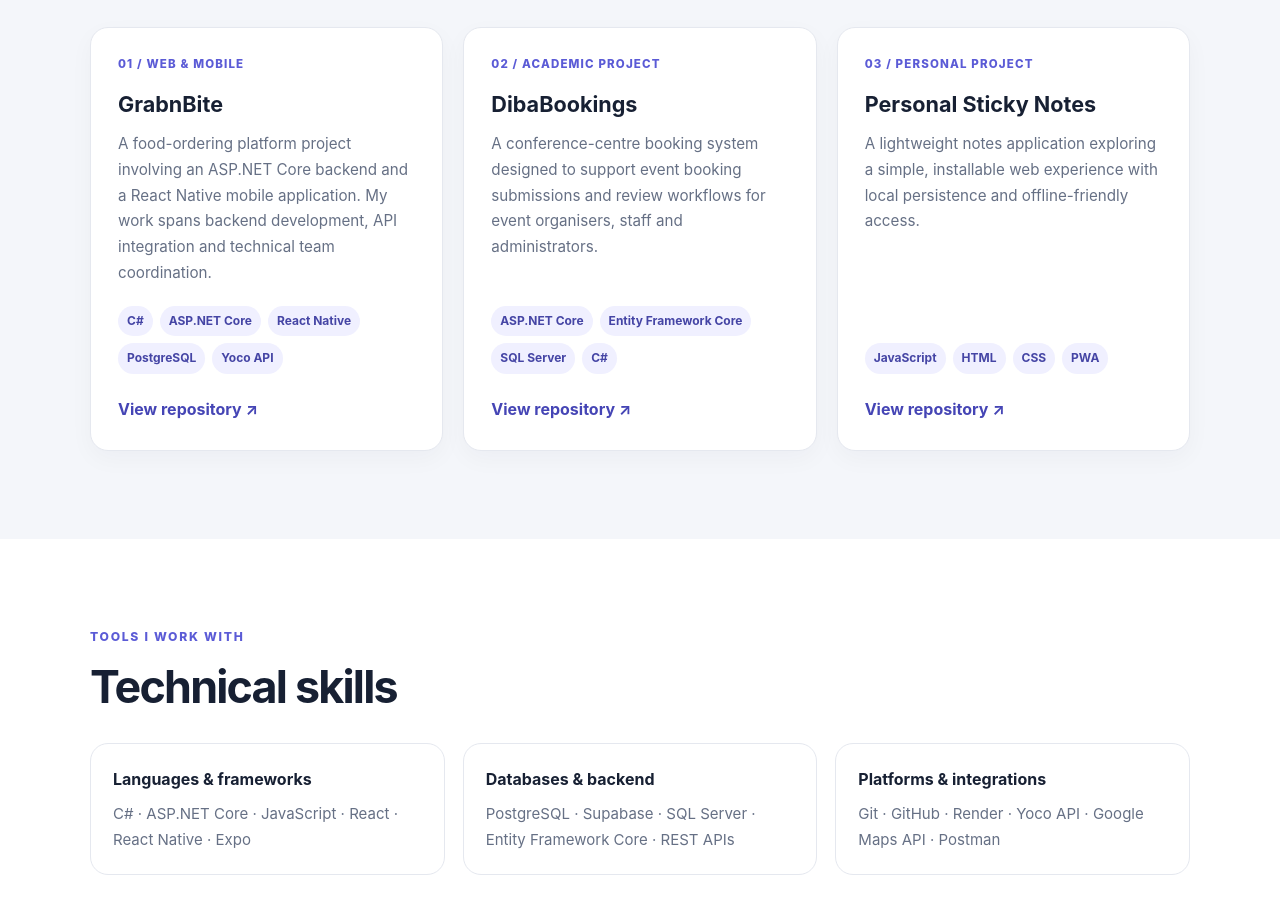
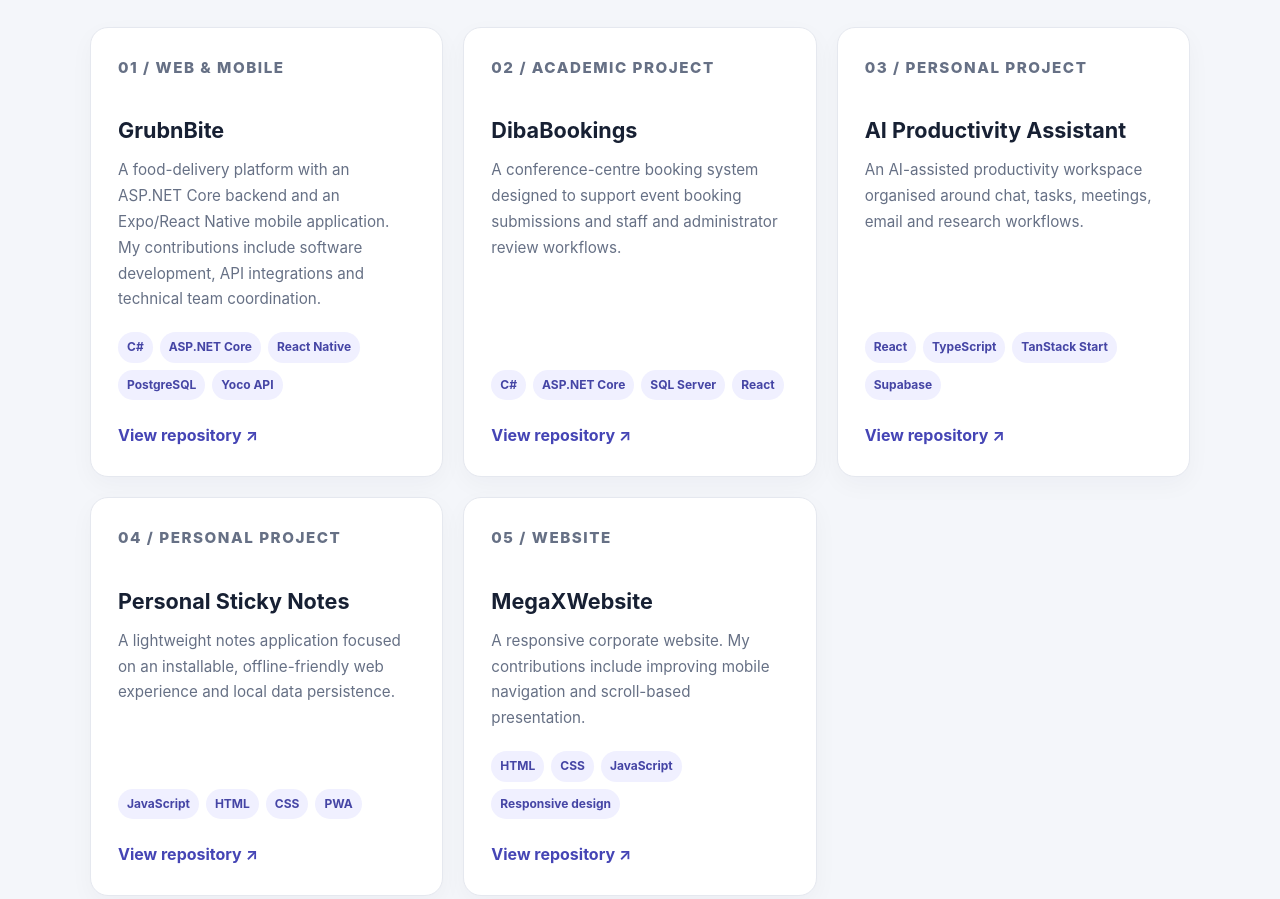
Before and after one commit to Ntlahla5408/Ntlahla5408, a plain HTML site: page index.html in a window 1280 px wide. Shown: the part 1461-2360 px from the top of the page. Drawn offline with Linux system fonts and the light colour scheme.

Commit message:
Refresh portfolio content and project showcase

```diff
--- a/index.html
+++ b/index.html
@@ -4,14 +4,14 @@
     <meta charset="utf-8">
     <meta name="viewport" content="width=device-width, initial-scale=1">
     <meta name="description" content="Portfolio of Ntlahla Nongciki, a final-year Bachelor of Information Technology student and aspiring software applications developer.">
-    <meta name="theme-color" content="#111827">
+    <meta name="theme-color" content="#ffffff">
     <title>Ntlahla Nongciki | Software Applications Developer</title>
     <link rel="stylesheet" href="Style.css">
 </head>
 <body>
     <header class="site-header">
         <nav class="nav container" aria-label="Main navigation">
-            <a class="brand" href="#home">NN<span>.</span></a>
+            <a class="brand" href="#home" aria-label="Ntlahla Nongciki, home">NN<span>.</span></a>
             <div class="nav-links">
                 <a href="#about">About</a>
                 <a href="#projects">Projects</a>
@@ -30,7 +30,7 @@
                 <p class="hero-copy">I build practical software solutions, with a focus on backend development, mobile applications, APIs and database-driven systems.</p>
                 <div class="hero-actions">
                     <a class="button button-primary" href="#projects">Explore my projects</a>
-                    <a class="button button-secondary" href="https://www.linkedin.com/in/ntlahla-nongciki-a1a603303/" target="_blank" rel="noopener noreferrer">Connect on LinkedIn</a>
+                    <a class="text-link" href="https://www.linkedin.com/in/ntlahla-nongciki-a1a603303/" target="_blank" rel="noopener noreferrer">Connect on LinkedIn ↗</a>
                 </div>
                 <p class="location-note">Nelson Mandela University · Gqeberha, South Africa · Open to relocation</p>
             </div>
@@ -57,33 +57,43 @@
 
                 <div class="project-grid">
                     <article class="project-card">
-                        <div class="project-number">01 / WEB &amp; MOBILE</div>
-                        <h3>GrabnBite</h3>
-                        <p>A food-ordering platform project involving an ASP.NET Core backend and a React Native mobile application. My work spans backend development, API integration and technical team coordination.</p>
-                        <ul class="tag-list">
-                            <li>C#</li><li>ASP.NET Core</li><li>React Native</li><li>PostgreSQL</li><li>Yoco API</li>
-                        </ul>
+                        <p class="project-number">01 / WEB &amp; MOBILE</p>
+                        <h3>GrubnBite</h3>
+                        <p>A food-delivery platform with an ASP.NET Core backend and an Expo/React Native mobile application. My contributions include software development, API integrations and technical team coordination.</p>
+                        <ul class="tag-list"><li>C#</li><li>ASP.NET Core</li><li>React Native</li><li>PostgreSQL</li><li>Yoco API</li></ul>
                         <a class="card-link" href="https://github.com/Mega-X-Industries/GrabnBite" target="_blank" rel="noopener noreferrer">View repository ↗</a>
                     </article>
 
                     <article class="project-card">
-                        <div class="project-number">02 / ACADEMIC PROJECT</div>
+                        <p class="project-number">02 / ACADEMIC PROJECT</p>
                         <h3>DibaBookings</h3>
-                        <p>A conference-centre booking system designed to support event booking submissions and review workflows for event organisers, staff and administrators.</p>
-                        <ul class="tag-list">
-                            <li>ASP.NET Core</li><li>Entity Framework Core</li><li>SQL Server</li><li>C#</li>
-                        </ul>
+                        <p>A conference-centre booking system designed to support event booking submissions and staff and administrator review workflows.</p>
+                        <ul class="tag-list"><li>C#</li><li>ASP.NET Core</li><li>SQL Server</li><li>React</li></ul>
                         <a class="card-link" href="https://github.com/Ntlahla5408/DibaBookings" target="_blank" rel="noopener noreferrer">View repository ↗</a>
                     </article>
 
                     <article class="project-card">
-                        <div class="project-number">03 / PERSONAL PROJECT</div>
+                        <p class="project-number">03 / PERSONAL PROJECT</p>
+                        <h3>AI Productivity Assistant</h3>
+                        <p>An AI-assisted productivity workspace organised around chat, tasks, meetings, email and research workflows.</p>
+                        <ul class="tag-list"><li>React</li><li>TypeScript</li><li>TanStack Start</li><li>Supabase</li></ul>
+                        <a class="card-link" href="https://github.com/Ntlahla5408/ai_productivity_assistant" target="_blank" rel="noopener noreferrer">View repository ↗</a>
+                    </article>
+
+                    <article class="project-card">
+                        <p class="project-number">04 / PERSONAL PROJECT</p>
                         <h3>Personal Sticky Notes</h3>
-                        <p>A lightweight notes application exploring a simple, installable web experience with local persistence and offline-friendly access.</p>
-                        <ul class="tag-list">
-                            <li>JavaScript</li><li>HTML</li><li>CSS</li><li>PWA</li>
-                        </ul>
+                        <p>A lightweight notes application focused on an installable, offline-friendly web experience and local data persistence.</p>
+                        <ul class="tag-list"><li>JavaScript</li><li>HTML</li><li>CSS</li><li>PWA</li></ul>
                         <a class="card-link" href="https://github.com/Ntlahla5408/Personal_Sticky_Notes" target="_blank" rel="noopener noreferrer">View repository ↗</a>
+                    </article>
+
+                    <article class="project-card">
+                        <p class="project-number">05 / WEBSITE</p>
+                        <h3>MegaXWebsite</h3>
+                        <p>A responsive corporate website. My contributions include improving mobile navigation and scroll-based presentation.</p>
+                        <ul class="tag-list"><li>HTML</li><li>CSS</li><li>JavaScript</li><li>Responsive design</li></ul>
+                        <a class="card-link" href="https://github.com/Mega-X-Industries/MegaXWebsite" target="_blank" rel="noopener noreferrer">View repository ↗</a>
                     </article>
                 </div>
             </div>
@@ -94,18 +104,9 @@
                 <p class="eyebrow">TOOLS I WORK WITH</p>
                 <h2>Technical skills</h2>
                 <div class="skill-groups">
-                    <div class="skill-group">
-                        <h3>Languages &amp; frameworks</h3>
-                        <p>C# · ASP.NET Core · JavaScript · React · React Native · Expo</p>
-                    </div>
-                    <div class="skill-group">
-                        <h3>Databases &amp; backend</h3>
-                        <p>PostgreSQL · Supabase · SQL Server · Entity Framework Core · REST APIs</p>
-                    </div>
-                    <div class="skill-group">
-                        <h3>Platforms &amp; integrations</h3>
-                        <p>Git · GitHub · Render · Yoco API · Google Maps API · Postman</p>
-                    </div>
+                    <div class="skill-group"><h3>Languages &amp; frameworks</h3><p>C# · ASP.NET Core · JavaScript · React · React Native · Expo</p></div>
+                    <div class="skill-group"><h3>Databases &amp; backend</h3><p>PostgreSQL · Supabase · SQL Server · Entity Framework Core · REST APIs</p></div>
+                    <div class="skill-group"><h3>Platforms &amp; integrations</h3><p>Git · GitHub · Render · Yoco API · Google Maps API · Postman</p></div>
                 </div>
             </div>
         </section>
@@ -116,18 +117,19 @@
                 <h2>Have an opportunity or a project in mind?</h2>
                 <p>I’m interested in software development internships and junior opportunities where I can contribute, learn and grow as a developer.</p>
                 <div class="contact-actions">
-                    <a class="button button-primary" href="mailto:ntlahhmafuya@gmail.com">Email me</a>
-                    <a class="button button-secondary" href="https://www.linkedin.com/in/ntlahla-nongciki-a1a603303/" target="_blank" rel="noopener noreferrer">LinkedIn</a>
-                    <a class="button button-secondary" href="https://github.com/Ntlahla5408" target="_blank" rel="noopener noreferrer">GitHub</a>
+                    <a class="button button-primary" href="mailto:ntlahlanongciki@gmail.com">Email me</a>
+                    <a class="button button-secondary" href="https://www.linkedin.com/in/ntlahla-nongciki-a1a603303/" target="_blank" rel="noopener noreferrer">LinkedIn ↗</a>
+                    <a class="button button-secondary" href="https://github.com/Ntlahla5408" target="_blank" rel="noopener noreferrer">GitHub ↗</a>
                 </div>
+                <p class="contact-email">ntlahlanongciki@gmail.com</p>
             </div>
         </section>
     </main>
 
     <footer class="site-footer">
         <div class="container footer-inner">
-            <span>© <span id="year">2026</span> Ntlahla Nongciki</span>
-            <span>Designed and built with HTML &amp; CSS.</span>
+            <span>© 2026 Ntlahla Nongciki</span>
+            <a href="#home">Back to top ↑</a>
         </div>
     </footer>
 </body>
```
